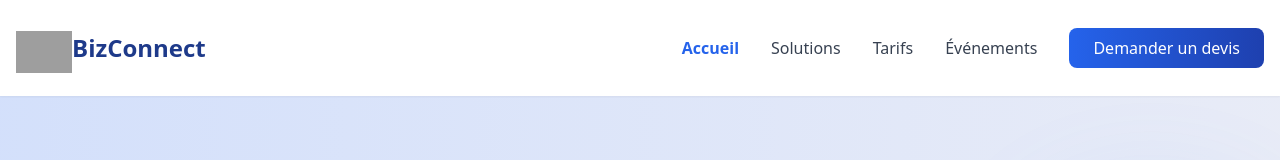
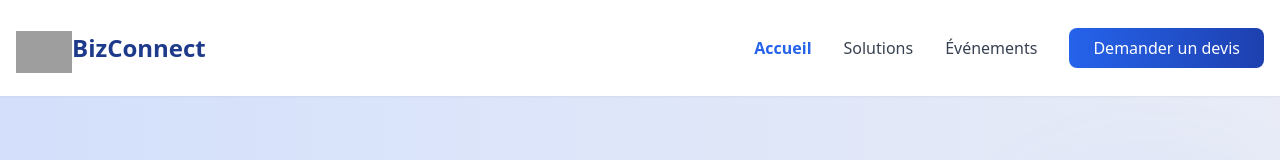
Before and after one commit to Latyrsarr/Bizconnect-front-web-side, a Nuxt app: page / in a window 1280 px wide. Shown: the top 160 px of the page. Built offline with nearby package versions, Linux system fonts and the light colour scheme; grey boxes are pictures that could not be loaded.

Commit message:
update 1 29

```diff
--- a/components/Header.vue
+++ b/components/Header.vue
@@ -20,9 +20,9 @@
           <NuxtLink to="/solutions" class="text-gray-700 hover:text-blue-600 font-medium">
             Solutions
           </NuxtLink>
-          <NuxtLink to="/pricing" class="text-gray-700 hover:text-blue-600 font-medium">
+          <!-- <NuxtLink to="/pricing" class="text-gray-700 hover:text-blue-600 font-medium">
             Tarifs
-          </NuxtLink>
+          </NuxtLink> -->
           <NuxtLink to="/events" class="text-gray-700 hover:text-blue-600 font-medium">
             Événements
           </NuxtLink>
```
